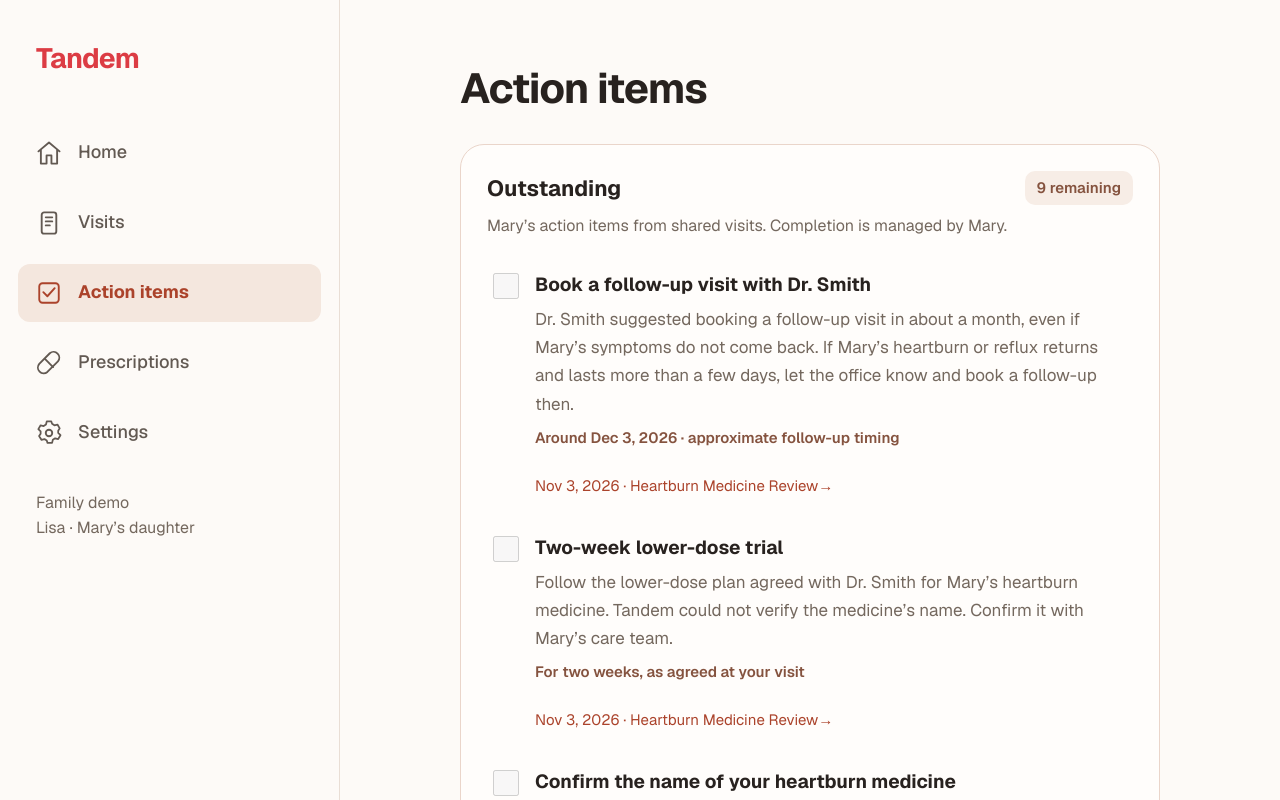
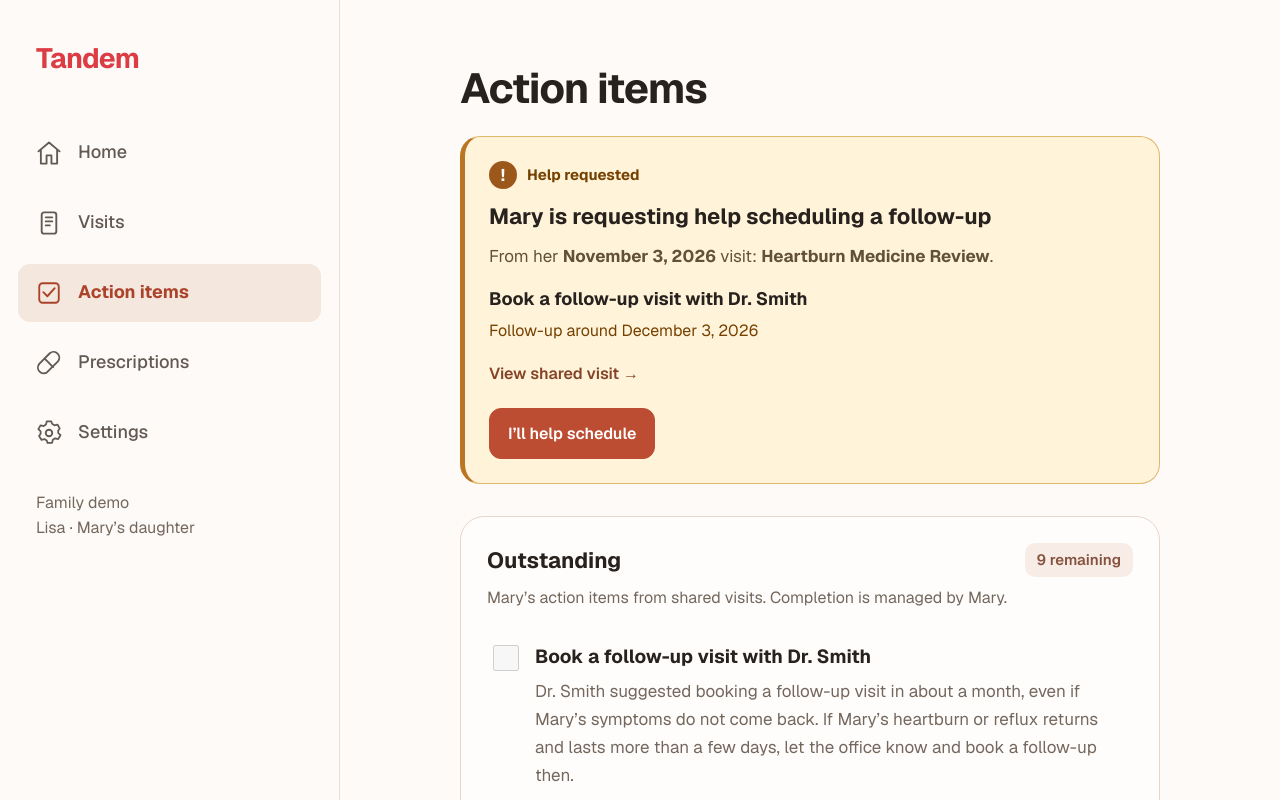
Before and after one commit to tandem-core/Tandem-Webapp, a Next.js app: page /family-demo/todos in a window 1280 px wide. Shown: the top 800 px of the page. Built offline with nearby package versions, Linux system fonts and the light colour scheme; no server answers.

Commit message:
Add family scheduling help requests and alerts

```diff
--- a/app/family-demo/page.tsx
+++ b/app/family-demo/page.tsx
@@ -1,3 +1,4 @@
+import { SchedulingHelpAlerts } from "@/components/scheduling-help";
 import Link from "next/link";
 import Icon from "@/components/demo-icon";
 import ActionItemsList from "@/components/action-items-list";
@@ -11,6 +12,7 @@ export default async function FamilyHome() {
   return <main className="home-content" id="main-content">
     <h1 className="home-greeting">Hello, <span style={{ color: "#dc3c44" }}>Lisa</span></h1>
     <p className={styles.intro}>Stay in the loop with your parent, Mary Doe.</p>
+    <SchedulingHelpAlerts tasks={sharedActionItems} />
     <section className={styles.banner} aria-label="Sharing overview">
       <span className={styles.avatar} aria-hidden="true">MD</span>
       <div><h2>Shared by Mary</h2><p>Only visits and files Mary has shared with you appear here.</p></div>
--- a/app/family-demo/todos/page.tsx
+++ b/app/family-demo/todos/page.tsx
@@ -1,9 +1,11 @@
+import { SchedulingHelpAlerts } from "@/components/scheduling-help";
 import ActionItemsList from "@/components/action-items-list";
 import { getFamilyData } from "@/lib/family-demo";
 
 export default async function SharedActionItems() {
   const { sharedVisits, sharedActionItems } = await getFamilyData();
   return <main className="home-content" id="main-content"><h1>Action items</h1>
+    <SchedulingHelpAlerts tasks={sharedActionItems} />
     <ActionItemsList allVisits tasks={sharedActionItems} latest={sharedVisits[0]} family />
   </main>;
 }
--- a/components/action-items-list.tsx
+++ b/components/action-items-list.tsx
@@ -1,6 +1,7 @@
 "use client";
 
 import { familyVoice } from "@/lib/family-demo-config";
+import { SchedulingHelpButton } from "@/components/scheduling-help";
 import Link from "next/link";
 import { useSyncExternalStore } from "react";
 import type { demoVisits } from "@/lib/demo-visits";
@@ -58,6 +59,7 @@ export default function ActionItemsList({ allVisits = false, tasks, latest, fami
           {(dueBy || when) && <span className={styles.timing}>{dueBy ? `${approximate ? "Around" : "Visit target:"} ${dateFormat.format(new Date(`${dueBy}T00:00:00Z`))}${approximate ? " · approximate follow-up timing" : ""}` : when}</span>}
         </span>
       </label>
+      {!family && !checked && <SchedulingHelpButton task={tasks.find((task) => task.id === id)!} />}
       {allVisits && <Link className={styles.taskSource} href={visitHref}>{dateFormat.format(new Date(recordedAt))} · {visitTitle} <span aria-hidden="true">→</span></Link>}
     </li>;
   }
--- /dev/null
+++ b/components/scheduling-help.module.css
@@ -0,0 +1,17 @@
+.alerts { display: grid; gap: 18px; margin: 24px 0; }
+.alert { padding: 24px; border: 1px solid #e1b769; border-left: 5px solid #ba7523; border-radius: 20px; background: #fff4da; }
+.heading { display: flex; align-items: center; gap: 10px; margin-bottom: 12px; }
+.indicator { display: grid; place-items: center; width: 28px; height: 28px; border-radius: 50%; background: #9c581b; color: white; font-weight: 700; }
+.badge { color: #754000; font-weight: 650; font-size: 15px; }
+.alert h2 { font-size: 22px; font-weight: 650; line-height: 1.4; }
+.alert h3 { font-size: 18px; font-weight: 650; margin-top: 14px; line-height: 1.5; }
+.context { color: #62513a; font-size: 17px; margin-top: 10px; line-height: 1.7; }
+.timing { color: #754000; font-size: 16px; margin-top: 6px; line-height: 1.6; }
+.link { display: inline-flex; align-items: center; min-height: 44px; margin-top: 8px; color: #854427; font-size: 16px; font-weight: 600; }
+.link:hover { text-decoration: underline; }
+.actions { display: flex; flex-wrap: wrap; gap: 12px; margin-top: 12px; }
+.actions button, .parentControl button { min-height: 48px; padding: 12px 18px; border: 1px solid #bc4d32; border-radius: 12px; background: #bc4d32; color: white; font: inherit; font-size: 16px; font-weight: 600; }
+.parentControl { margin: 12px 0 0 48px; }
+.parentControl p { color: #85533f; font-size: 16px; line-height: 1.6; margin-bottom: 8px; }
+.parentControl .secondary { border-color: #ead5ca; color: #ab432b; background: #f7ede6; }
+@media (max-width: 760px) { .alert { padding: 18px 16px; } .parentControl { margin-left: 0; } }
--- /dev/null
+++ b/components/scheduling-help.tsx
@@ -0,0 +1,44 @@
+"use client";
+
+import Link from "next/link";
+import type { demoTodos } from "@/lib/demo-todos";
+import { cancelSchedulingHelp, requestSchedulingHelp, updateSchedulingHelp, useSchedulingHelp } from "@/lib/scheduling-help";
+import styles from "./scheduling-help.module.css";
+
+type Task = (typeof demoTodos)[number];
+const dateFormat = new Intl.DateTimeFormat("en-US", { month: "long", day: "numeric", year: "numeric", timeZone: "UTC" });
+
+export function SchedulingHelpButton({ task }: { task: Task }) {
+  const requests = useSchedulingHelp();
+  const request = requests.find((item) => item.taskId === task.id);
+  if (!/book|follow.up|appointment|schedul/i.test(task.title)) return null;
+  return <div className={styles.parentControl}>
+    {request?.status === "requested" ? <><p role="status">Lisa has been asked to help schedule this appointment.</p><button className={styles.secondary} type="button" onClick={() => cancelSchedulingHelp(task.id)}>Cancel request</button></> :
+      request?.status === "helping" ? <><p role="status">Lisa is helping schedule this appointment.</p><button className={styles.secondary} type="button" onClick={() => cancelSchedulingHelp(task.id)}>Cancel request</button></> :
+      <>{request?.status === "handled" && <p role="status">Lisa marked your scheduling request as handled.</p>}<button type="button" onClick={() => requestSchedulingHelp(task.id)}>Ask Lisa to help schedule</button></>}
+  </div>;
+}
+
+export function SchedulingHelpAlerts({ tasks }: { tasks: Task[] }) {
+  const requests = useSchedulingHelp();
+  // Requests must never reveal an unshared task's title, date, or visit context.
+  const visible = requests.filter((request) => request.status !== "handled" && tasks.some((task) => task.id === request.taskId));
+  if (!visible.length) return null;
+  return <section className={styles.alerts} aria-label="Scheduling help requests">
+    {visible.map((request) => {
+      const task = tasks.find((item) => item.id === request.taskId)!;
+      return <article className={styles.alert} key={task.id} role={request.status === "requested" ? "alert" : "status"}>
+        <div className={styles.heading}><span className={styles.indicator} aria-hidden="true">!</span><span className={styles.badge}>{request.status === "requested" ? "Help requested" : "You’re helping"}</span></div>
+        <h2>Mary is requesting help scheduling {/follow.up/i.test(task.title) ? "a follow-up" : "an appointment"}</h2>
+        <p className={styles.context}>From her <strong>{dateFormat.format(new Date(task.recordedAt))}</strong> visit: <strong>{task.visitTitle}</strong>.</p>
+        <h3>{task.title}</h3>
+        {(task.dueBy || task.when) && <p className={styles.timing}>{task.dueBy ? `${task.approximate ? "Follow-up around" : "Visit target:"} ${dateFormat.format(new Date(`${task.dueBy}T00:00:00Z`))}` : task.when}</p>}
+        <Link className={styles.link} href={task.visitHref}>View shared visit →</Link>
+        <div className={styles.actions}>
+          {request.status === "requested" && <button type="button" onClick={() => updateSchedulingHelp(task.id, "helping")}>I’ll help schedule</button>}
+          {request.status === "helping" && <button type="button" onClick={() => updateSchedulingHelp(task.id, "handled")}>Mark as handled</button>}
+        </div>
+      </article>;
+    })}
+  </section>;
+}
--- /dev/null
+++ b/lib/scheduling-help.ts
@@ -0,0 +1,43 @@
+"use client";
+
+import { useSyncExternalStore } from "react";
+
+export type SchedulingHelp = { taskId: string; status: "requested" | "helping" | "handled" };
+const key = "tandem-demo-scheduling-help";
+const eventName = "tandem-scheduling-help-changed";
+// Seed an example so the family demo immediately shows Mary's follow-up request.
+const initial = JSON.stringify([{ taskId: "clip:01_medication_shared_decision/followUp-3", status: "requested" }]);
+let memory = initial;
+function snapshot() {
+  try { return localStorage.getItem(key) ?? memory; } catch { return memory; }
+}
+function parse(value: string): SchedulingHelp[] {
+  try {
+    const data: unknown = JSON.parse(value);
+    return Array.isArray(data) ? data.filter((item): item is SchedulingHelp => Boolean(item && typeof item.taskId === "string" && ["requested", "helping", "handled"].includes(item.status))) : [];
+  } catch { return []; }
+}
+function subscribe(callback: () => void) {
+  window.addEventListener("storage", callback);
+  window.addEventListener(eventName, callback);
+  return () => { window.removeEventListener("storage", callback); window.removeEventListener(eventName, callback); };
+}
+function save(requests: SchedulingHelp[]) {
+  memory = JSON.stringify(requests);
+  try { localStorage.setItem(key, memory); } catch { /* Retain local demo state in memory. */ }
+  window.dispatchEvent(new Event(eventName));
+}
+export function useSchedulingHelp() {
+  return parse(useSyncExternalStore(subscribe, snapshot, () => initial));
+}
+export function requestSchedulingHelp(taskId: string) {
+  const requests = parse(snapshot());
+  if (requests.some((request) => request.taskId === taskId && request.status !== "handled")) return;
+  save([...requests.filter((request) => request.taskId !== taskId), { taskId, status: "requested" }]);
+}
+export function updateSchedulingHelp(taskId: string, status: "helping" | "handled") {
+  save(parse(snapshot()).map((request) => request.taskId === taskId && request.status !== "handled" ? { ...request, status } : request));
+}
+export function cancelSchedulingHelp(taskId: string) {
+  save(parse(snapshot()).filter((request) => request.taskId !== taskId));
+}
--- a/scripts/check-family-demo.mjs
+++ b/scripts/check-family-demo.mjs
@@ -79,3 +79,20 @@ requests.requestVisit('05_anticoagulant_medication_error', 'Blood Thinner Dose M
 assert.equal(requests.useVisitRequests().length, 3);
 console.log('Request checks passed: pending state, duplicate prevention, approval grants, decline isolation, and re-request.');
 console.log('Family checks passed: scoped visits, action items, prescriptions, empty shares, and unchanged parent records.');
+
+const scheduling = load(path.join(root, 'lib/scheduling-help.ts'));
+const followUp = 'clip:01_medication_shared_decision/followUp-3';
+assert.equal(scheduling.useSchedulingHelp()[0].taskId, followUp);
+assert.equal(scheduling.useSchedulingHelp()[0].status, 'requested');
+scheduling.requestSchedulingHelp(followUp);
+assert.equal(scheduling.useSchedulingHelp().length, 1);
+scheduling.updateSchedulingHelp(followUp, 'helping');
+assert.equal(scheduling.useSchedulingHelp()[0].status, 'helping');
+scheduling.updateSchedulingHelp(followUp, 'handled');
+assert.equal(scheduling.useSchedulingHelp()[0].status, 'handled');
+scheduling.requestSchedulingHelp(followUp);
+assert.equal(scheduling.useSchedulingHelp().length, 1);
+assert.equal(scheduling.useSchedulingHelp()[0].status, 'requested');
+scheduling.cancelSchedulingHelp(followUp);
+assert.equal(scheduling.useSchedulingHelp().length, 0);
+console.log('Scheduling checks passed: seeded alert, duplicate prevention, acknowledgment, resolution, re-request, and cancellation.');
```
Also changed, not shown: 1 other file (tests, documents, lock files or other folders).
